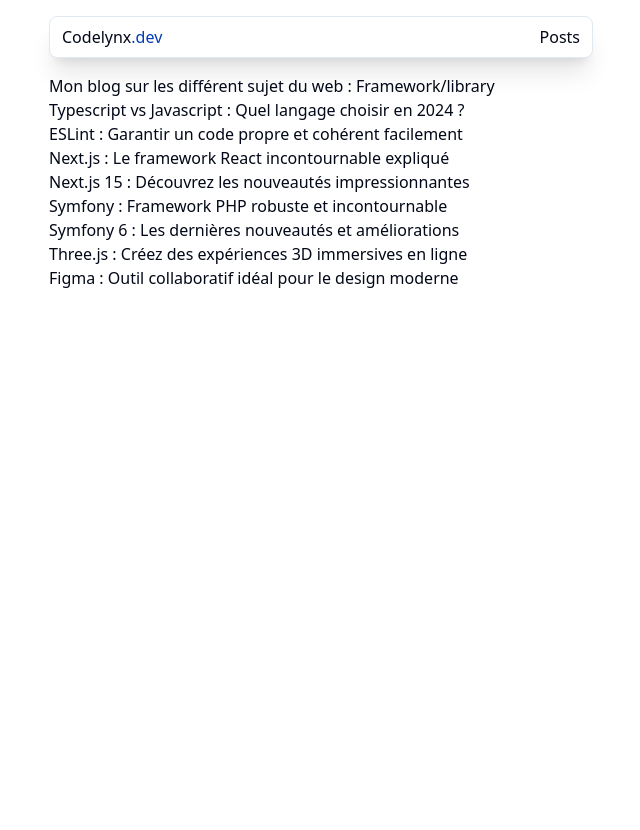
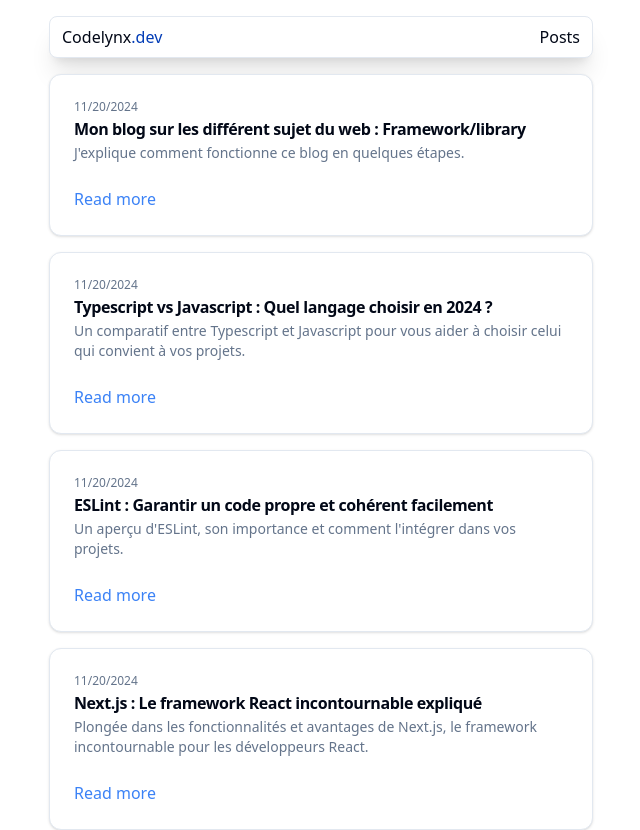
Before and after one commit to AbadieThomasPro/Blog-NextJS, a Next.js app: page / in a window 1280 px wide. Shown: the top 830 px of the page, without its empty margins (319-959 px from the left). Built offline with nearby package versions, Linux system fonts and the light colour scheme.

Commit message:
changement des card et date

```diff
--- a/app/page.tsx
+++ b/app/page.tsx
@@ -1,18 +1,45 @@
 import { getPosts } from "@/lib/Post-utils";
+import {
+  Card,
+  CardHeader,
+  CardTitle,
+  CardDescription,
+  CardContent,
+  CardFooter,
+} from "@/components/ui/card";
+import Link from "next/link";
 
 export default async function Home() {
-  const fileNames = await getPosts(); // Appel direct à la fonction
 
-  if (!Array.isArray(fileNames)) {
-    console.error("Les fichiers récupérés ne sont pas un tableau :", fileNames);
-    return <div>Erreur lors de la récupération des fichiers.</div>;
-  }
+  const posts = await getPosts(); // Appel direct à la fonction
+
+  // if (!Array.isArray(fileNames)) {
+  //   console.error("Les fichiers récupérés ne sont pas un tableau :", fileNames);
+  //   return <div>Erreur lors de la récupération des fichiers.</div>;
+  // }
 
   return (
-    <ul className="list-dics list-inside">
-      {fileNames.map((fileName) => (
-        <li key={fileName.slug}>{fileName.title}</li>
-      ))}
-    </ul>
+    <div className="space-y-4">
+      {
+        posts.map((post) => (
+          <Card key={post.slug}>
+
+            <CardHeader>
+              <p className="text-muted-foreground text-xs">{new Date(post.publishingAt).toLocaleDateString()}</p>
+              <CardTitle>{post.title}</CardTitle>
+              <CardDescription>{post.description}</CardDescription>
+            </CardHeader>
+
+            <CardFooter>
+              <Link href={`/posts/${post.slug}`} className="text-blue-500 hover:underline">
+                Read more
+              </Link>
+            </CardFooter>
+
+          </Card>
+        ))
+      }
+
+    </div>
   );
 }
--- a/content/001-mon-blog.mdx
+++ b/content/001-mon-blog.mdx
@@ -1,7 +1,8 @@
 ---
 title: "Mon blog sur les différent sujet du web : Framework/library"
 description: "J'explique comment fonctionne ce blog en quelques étapes."
-publishingAt: "2024-20-10"
+publishingAt: "2024-11-20"
+published: false
 ---
 
 Bonjour !
--- a/content/002-typescript-ou-javascript.mdx
+++ b/content/002-typescript-ou-javascript.mdx
@@ -1,7 +1,8 @@
 ---
 title: "Typescript vs Javascript : Quel langage choisir en 2024 ?"
 description: "Un comparatif entre Typescript et Javascript pour vous aider à choisir celui qui convient à vos projets."
-publishingAt: "2024-20-11"
+publishingAt: "2024-11-20"
+published: false
 ---
 
 Bonjour !
--- a/content/003-eslint.mdx
+++ b/content/003-eslint.mdx
@@ -2,6 +2,7 @@
 title: "ESLint : Garantir un code propre et cohérent facilement"
 description: "Un aperçu d'ESLint, son importance et comment l'intégrer dans vos projets."
 publishingAt: "2024-11-20"
+published: false
 ---
 
 Bonjour !
--- a/content/004-nextjs.mdx
+++ b/content/004-nextjs.mdx
@@ -2,6 +2,7 @@
 title: "Next.js : Le framework React incontournable expliqué"
 description: "Plongée dans les fonctionnalités et avantages de Next.js, le framework incontournable pour les développeurs React."
 publishingAt: "2024-11-20"
+published: false
 ---
 
 Bonjour !
--- a/content/005-Nextjs15.mdx
+++ b/content/005-Nextjs15.mdx
@@ -2,6 +2,7 @@
 title: "Next.js 15 : Découvrez les nouveautés impressionnantes"
 description: "Découvrez les fonctionnalités clés introduites dans Next.js 15, le framework incontournable pour les développeurs React."
 publishingAt: "2024-11-20"
+published: false
 ---
 
 Bonjour !
--- a/content/006-symfony.mdx
+++ b/content/006-symfony.mdx
@@ -2,6 +2,7 @@
 title: "Symfony : Framework PHP robuste et incontournable"
 description: "Explorez les fonctionnalités et avantages de Symfony, le framework PHP incontournable pour développer des applications web robustes et performantes."
 publishingAt: "2024-11-20"
+published: false
 ---
 
 Bonjour !
--- a/content/007-symfony6.mdx
+++ b/content/007-symfony6.mdx
@@ -2,6 +2,7 @@
 title: "Symfony 6 : Les dernières nouveautés et améliorations"
 description: "Découvrez les fonctionnalités et améliorations apportées par Symfony 6, la dernière version majeure du framework PHP."
 publishingAt: "2024-11-20"
+published: false
 ---
 
 Bonjour !
--- a/content/008-threejs.mdx
+++ b/content/008-threejs.mdx
@@ -2,6 +2,7 @@
 title: "Three.js : Créez des expériences 3D immersives en ligne"
 description: "Three.js est une bibliothèque JavaScript puissante pour créer des expériences 3D dans le navigateur. Découvrez ses fonctionnalités et comment l'utiliser."
 publishingAt: "2024-11-20"
+published: false
 ---
 
 Bonjour !
--- a/content/009-figma.mdx
+++ b/content/009-figma.mdx
@@ -2,6 +2,7 @@
 title: "Figma : Outil collaboratif idéal pour le design moderne"
 description: "Figma est l'outil de design UI/UX incontournable pour les équipes modernes. Découvrez ses fonctionnalités et pourquoi il révolutionne la conception."
 publishingAt: "2024-11-20"
+published: false
 ---
 
 Bonjour !
--- /dev/null
+++ b/src/components/ui/card.tsx
@@ -0,0 +1,76 @@
+import * as React from "react"
+
+import { cn } from "@/lib/utils"
+
+const Card = React.forwardRef<
+  HTMLDivElement,
+  React.HTMLAttributes<HTMLDivElement>
+>(({ className, ...props }, ref) => (
+  <div
+    ref={ref}
+    className={cn(
+      "rounded-xl border bg-card text-card-foreground shadow",
+      className
+    )}
+    {...props}
+  />
+))
+Card.displayName = "Card"
+
+const CardHeader = React.forwardRef<
+  HTMLDivElement,
+  React.HTMLAttributes<HTMLDivElement>
+>(({ className, ...props }, ref) => (
+  <div
+    ref={ref}
+    className={cn("flex flex-col space-y-1.5 p-6", className)}
+    {...props}
+  />
+))
+CardHeader.displayName = "CardHeader"
+
+const CardTitle = React.forwardRef<
+  HTMLDivElement,
+  React.HTMLAttributes<HTMLDivElement>
+>(({ className, ...props }, ref) => (
+  <div
+    ref={ref}
+    className={cn("font-semibold leading-none tracking-tight", className)}
+    {...props}
+  />
+))
+CardTitle.displayName = "CardTitle"
+
+const CardDescription = React.forwardRef<
+  HTMLDivElement,
+  React.HTMLAttributes<HTMLDivElement>
+>(({ className, ...props }, ref) => (
+  <div
+    ref={ref}
+    className={cn("text-sm text-muted-foreground", className)}
+    {...props}
+  />
+))
+CardDescription.displayName = "CardDescription"
+
+const CardContent = React.forwardRef<
+  HTMLDivElement,
+  React.HTMLAttributes<HTMLDivElement>
+>(({ className, ...props }, ref) => (
+  <div ref={ref} className={cn("p-6 pt-0", className)} {...props} />
+))
+CardContent.displayName = "CardContent"
+
+const CardFooter = React.forwardRef<
+  HTMLDivElement,
+  React.HTMLAttributes<HTMLDivElement>
+>(({ className, ...props }, ref) => (
+  <div
+    ref={ref}
+    className={cn("flex items-center p-6 pt-0", className)}
+    {...props}
+  />
+))
+CardFooter.displayName = "CardFooter"
+
+export { Card, CardHeader, CardFooter, CardTitle, CardDescription, CardContent }
--- a/src/lib/Post-utils.ts
+++ b/src/lib/Post-utils.ts
@@ -10,6 +10,7 @@
     title: z.string().min(45).max(65), //oblige à mettre plus 45char pour l'optimisation SEO du titre (50-60)
     description: z.string(),
     publishingAt: z.coerce.string(),
+    published: z.boolean().optional().default(false)
 })
 
 type Post = z.infer<typeof PostSchema> & {
@@ -38,6 +39,11 @@
             });
             continue;
         }
+
+        if (!safeData.data.published && process.env.NODE_ENV !== "development") {
+            continue;
+        }
+
         posts.push({
             ...safeData.data,
             slug: fileName.replace(".mdx", ""),
```
